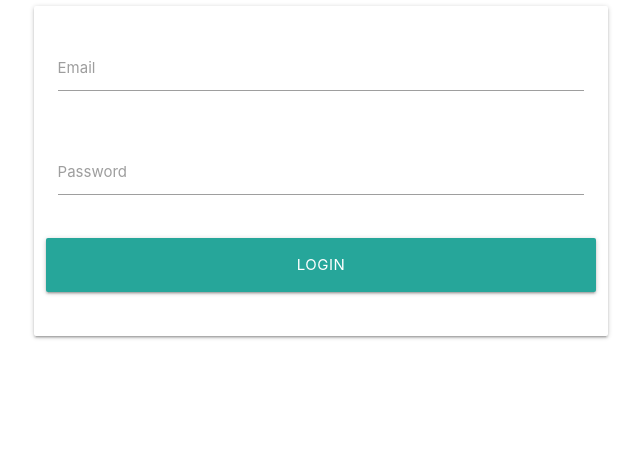
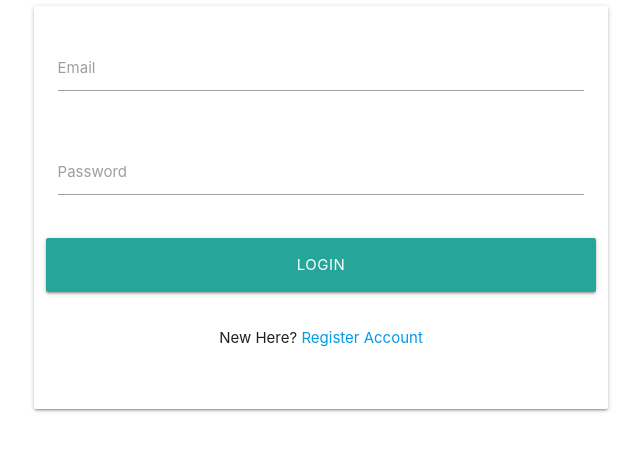
Before and after one commit to antonia-white/game-base, a Flask app: page /login in a window 1280 px wide. Shown: the part 96-547 px from the top of the page, without its empty margins (319-960 px from the left). Run offline with Flask 2, Linux system fonts and the light colour scheme.

Commit message:
Add link for users to register in login.html file

```diff
--- a/gamebase/templates/login.html
+++ b/gamebase/templates/login.html
@@ -24,6 +24,15 @@
             <div class="row">
                 <button type="submit" class="col s12 btn-large">Login</button>
             </div>
+            <!-- Register -->
+            <div class="row">
+                <div class="col s12">
+                    <p class="center-align">
+                        New Here?
+                        <a href="{{ url_for('register') }}">Register Account</a>
+                    </p>
+                </div>
+            </div>
         </div>
     </form>
 </div>
```
